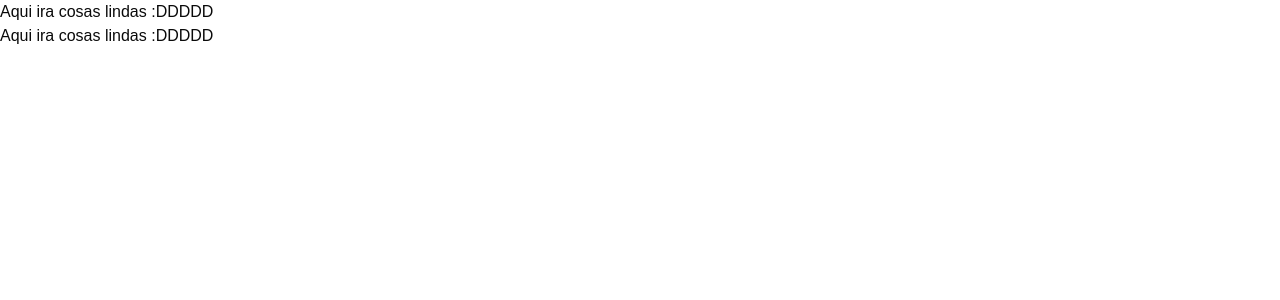
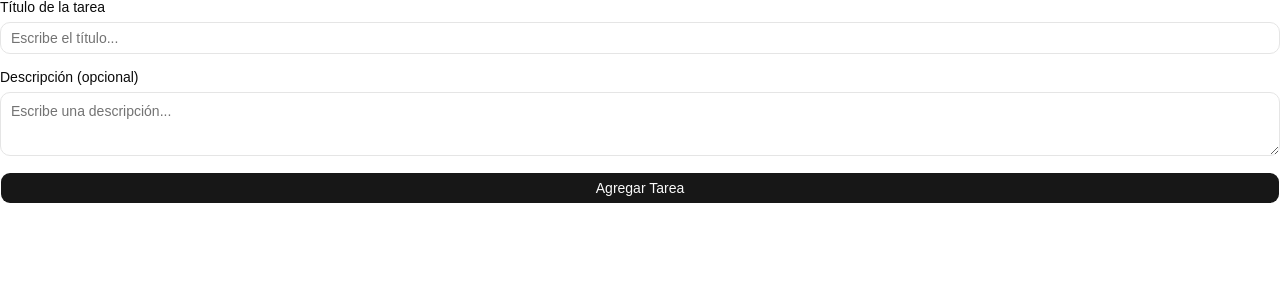
Before and after one commit to D4T4-DEV/dabit-tutorials, a React (Vite) app in the folder 01-to-do-list/: page / in a window 1280 px wide. Shown: the top 300 px of the page. Built offline with nearby package versions, Linux system fonts and the light colour scheme.

Commit message:
Importacion y conecxion con el handle

```diff
--- a/01-to-do-list/src/App.tsx
+++ b/01-to-do-list/src/App.tsx
@@ -18,8 +18,7 @@ function App() {
 
   return (
     <div>
-      <p>Aqui ira cosas lindas :DDDDD</p>
-      <p>Aqui ira cosas lindas :DDDDD</p>
+      <FormToDo onCreate={handleCreate}/>
     </div>
   );
 }
```
